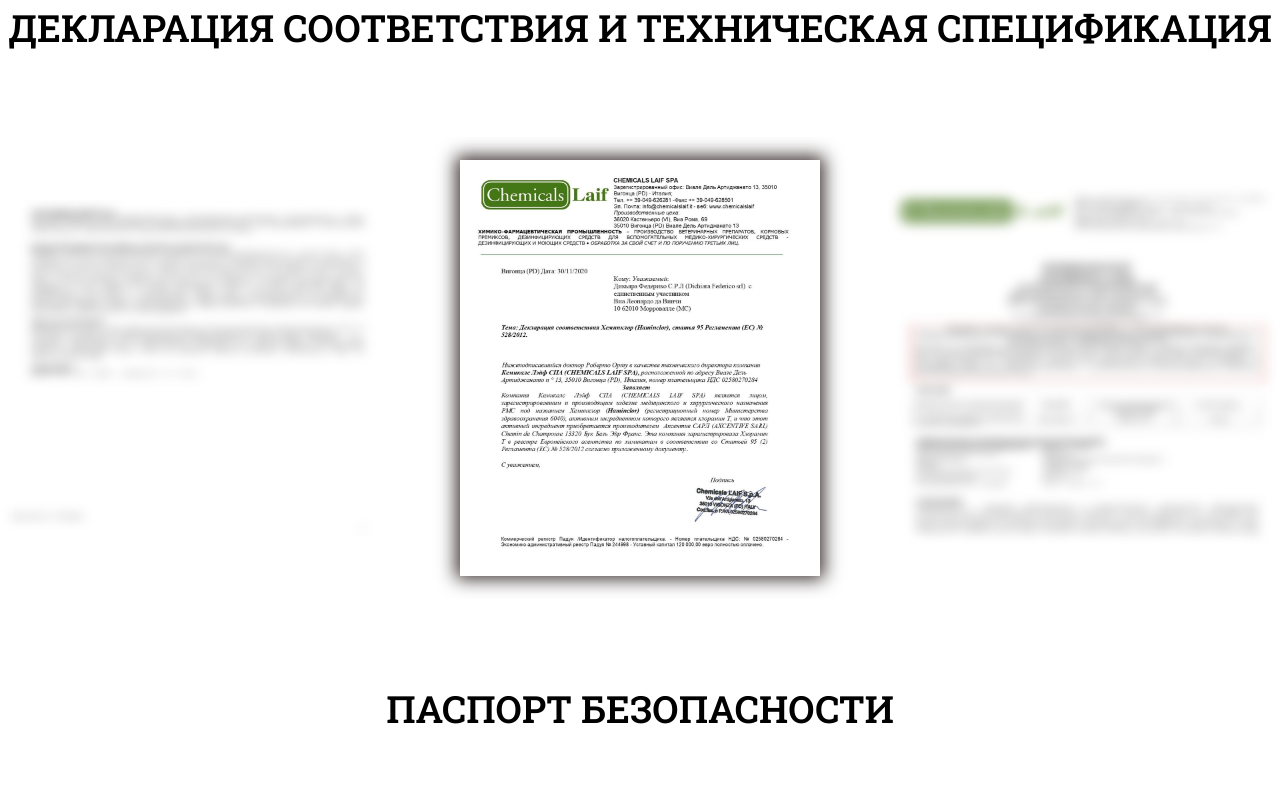
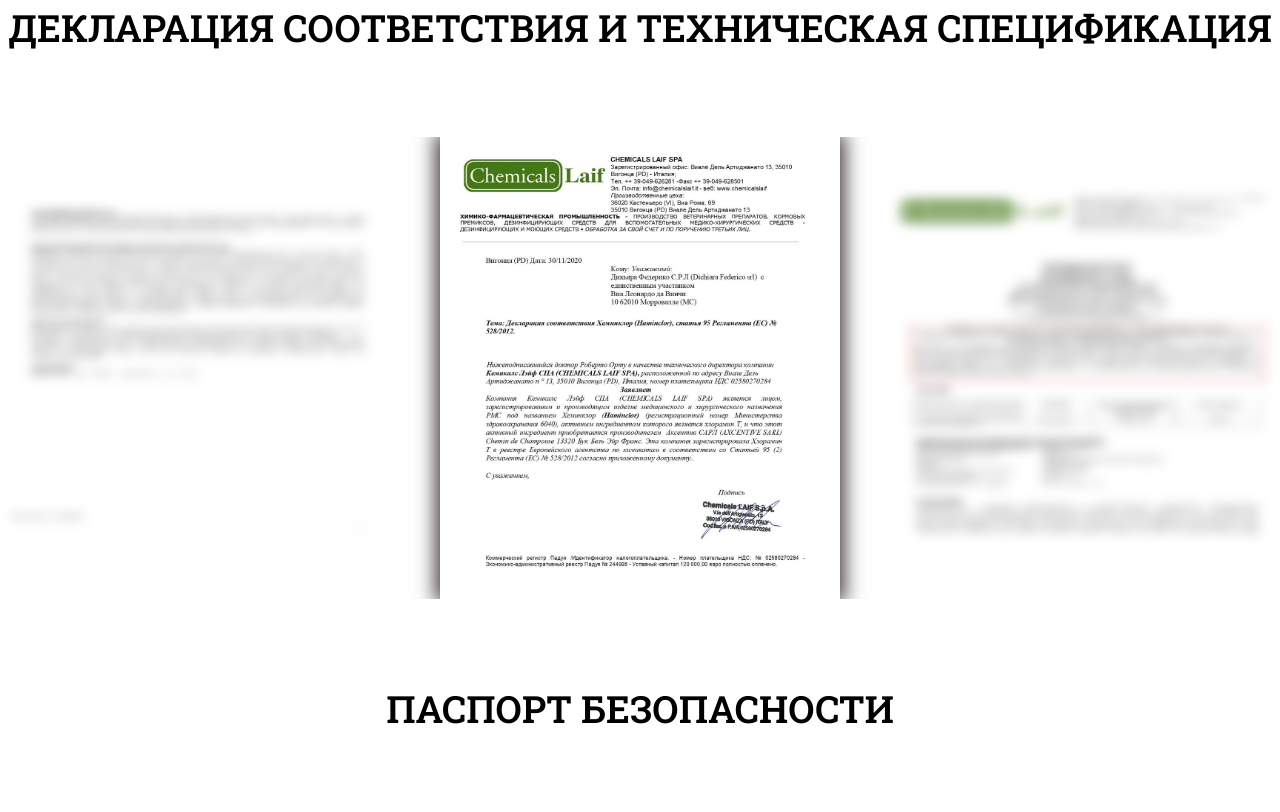
Before and after one commit to leylagxx/ecomedd, a plain HTML site: page index.html in a window 1280 px wide. Shown: the part 1388-2200 px from the top of the page. Drawn offline with nearby package versions, Linux system fonts and the light colour scheme.

Commit message:
Update style.css

```diff
--- a/css/style.css
+++ b/css/style.css
@@ -932,7 +932,6 @@ form h1 {
   height: 462px;
   opacity: 1;
   filter: none;
-  transform: scale(.9);
 }
 .glide__slide--active{
   box-shadow: 0px 0px 19px 4px #3b3030;
```
